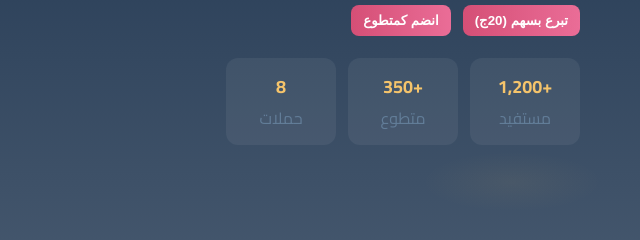
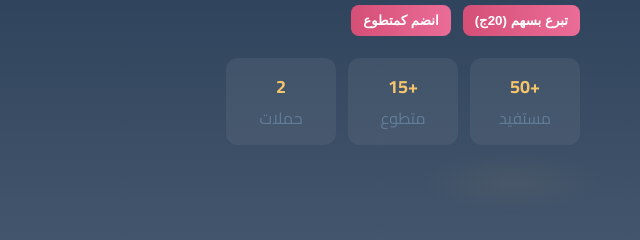
Before and after one commit to x-samir-official-x/Basmat-Aml, a plain HTML site: page index.html in a window 1280 px wide. Shown: the part 479-719 px from the top of the page, 640-1280 px from the left. Drawn offline with Linux system fonts and the light colour scheme.

Commit message:
Update index.html

```diff
--- a/index.html
+++ b/index.html
@@ -67,9 +67,9 @@
         </div>
 
         <div class="quick-stats" aria-hidden="true">
-          <div><strong>+1,200</strong><span class="muted">مستفيد</span></div>
-          <div><strong>+350</strong><span class="muted">متطوع</span></div>
-          <div><strong>8</strong><span class="muted">حملات</span></div>
+          <div><strong>+50</strong><span class="muted">مستفيد</span></div>
+          <div><strong>+15</strong><span class="muted">متطوع</span></div>
+          <div><strong>2</strong><span class="muted">حملات</span></div>
         </div>
       </div>
 
```
